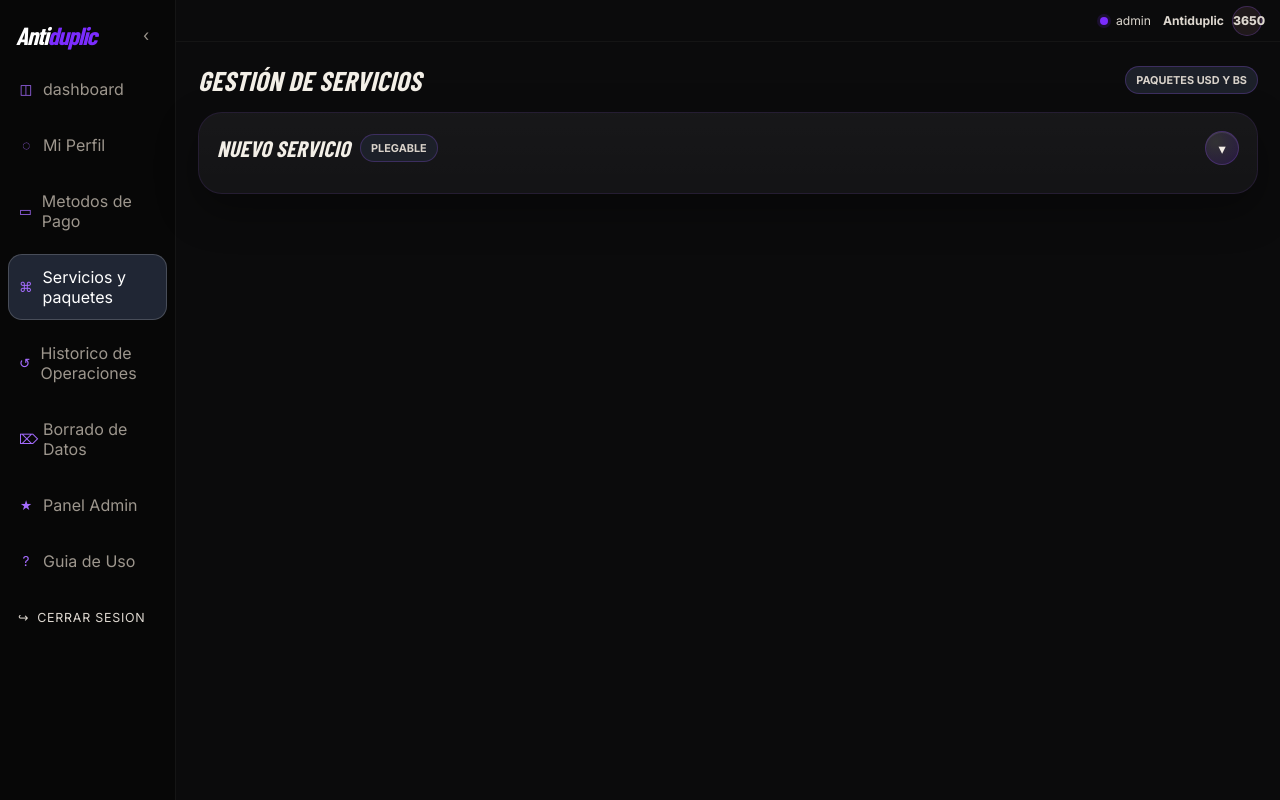
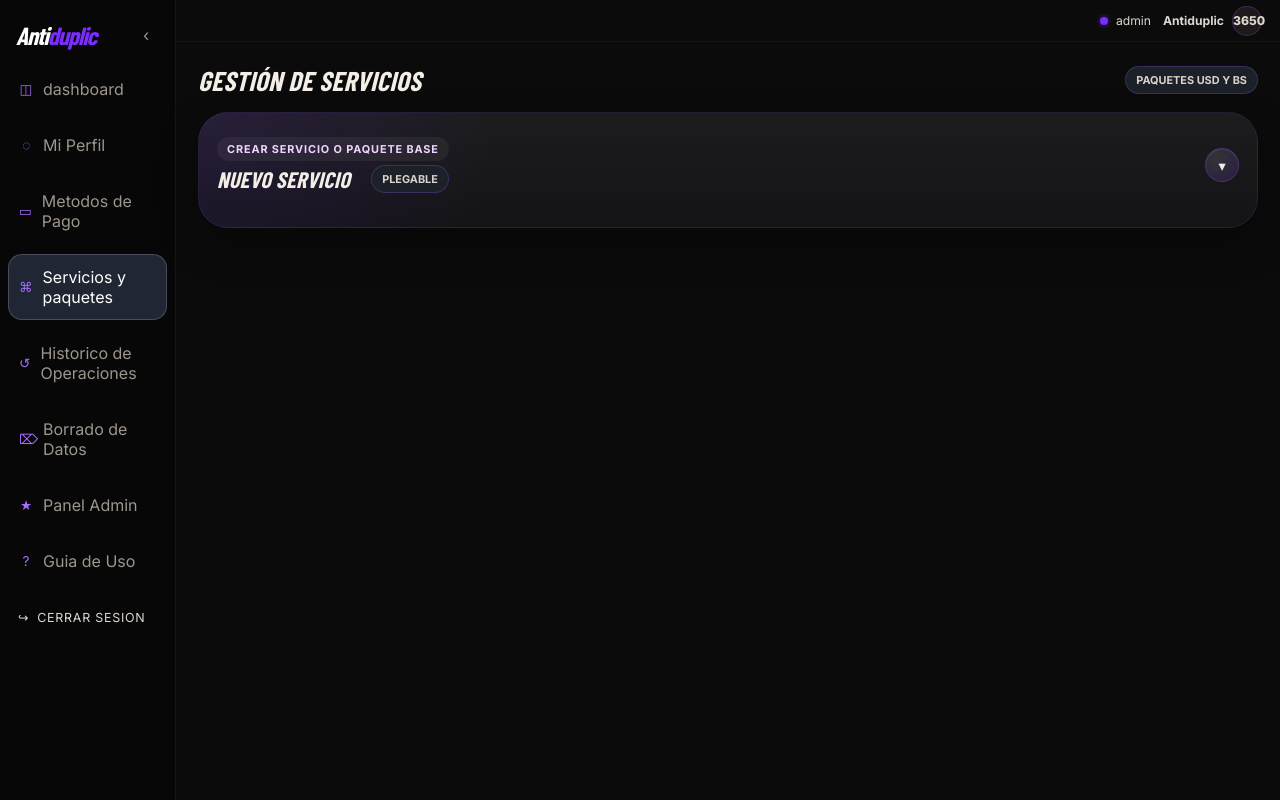
Before and after one commit to 2eliot/Antiduplic, a FastAPI app: page /services in a window 1280 px wide. Run offline with FastAPI, Linux system fonts and the light colour scheme; the visitor is signed in with stand-in values (Sample User, id 1); data comes from the database, SQL or seed files in the repository; data that the repository does not hold is empty; some web fonts are replaced.

Commit message:
Refine catalog cards into mosaic layout

```diff
--- a/static/style.css
+++ b/static/style.css
@@ -347,6 +347,7 @@ label { display: block; margin-bottom: 6px; color: #cfc6b8; font-size: 0.68rem;
 
 .cards-grid { display: grid; gap: 16px; }
 .cards-grid--two { grid-template-columns: repeat(2, minmax(0, 1fr)); }
+.cards-grid--mosaic { grid-template-columns: repeat(auto-fit, minmax(320px, 1fr)); }
 .entity-card, .service-card { padding: 17px; display: flex; align-items: center; gap: 12px; }
 .service-card { justify-content: space-between; }
 .service-card__left { display: flex; gap: 12px; align-items: center; }
@@ -418,6 +419,13 @@ label { display: block; margin-bottom: 6px; color: #cfc6b8; font-size: 0.68rem;
 .package-editor--new { padding-top: 6px; border-top: 1px solid var(--stroke-soft); }
 .panel-heading-heavy--tight { margin-bottom: 0; }
 .collapsible-panel { padding: 0; overflow: hidden; }
+.collapsible-panel--hero {
+    border-radius: 30px;
+    background:
+        radial-gradient(circle at top left, rgba(123,44,255,0.12), transparent 28%),
+        linear-gradient(180deg, rgba(255,255,255,0.02), rgba(255,255,255,0)),
+        var(--bg-panel);
+}
 .collapsible-panel > summary,
 .collapsible-subpanel > summary,
 .collapsible-subcard > summary { list-style: none; }
@@ -431,6 +439,25 @@ label { display: block; margin-bottom: 6px; color: #cfc6b8; font-size: 0.68rem;
     gap: 14px;
     cursor: pointer;
     position: relative;
+}
+.collapsible-copy {
+    display: flex;
+    flex-direction: column;
+    gap: 4px;
+    min-width: 0;
+}
+.collapsible-kicker {
+    display: inline-flex;
+    align-items: center;
+    width: fit-content;
+    padding: 5px 10px;
+    border-radius: 999px;
+    background: rgba(255,255,255,0.05);
+    color: #f0d6ff;
+    font-size: 0.68rem;
+    font-weight: 700;
+    letter-spacing: 0.08em;
+    text-transform: uppercase;
 }
 .collapsible-summary--panel,
 .collapsible-summary--card {
@@ -447,6 +474,13 @@ label { display: block; margin-bottom: 6px; color: #cfc6b8; font-size: 0.68rem;
 .collapsible-summary--subpanel strong { margin: 0; }
 .collapsible-summary--card p,
 .collapsible-summary--subcard p { margin: 4px 0 0; }
+.collapsible-summary--card {
+    min-height: 124px;
+    align-items: flex-start;
+}
+.collapsible-summary--panel {
+    min-height: 104px;
+}
 .collapsible-summary__meta {
     display: flex;
     align-items: center;
@@ -492,6 +526,11 @@ label { display: block; margin-bottom: 6px; color: #cfc6b8; font-size: 0.68rem;
     border-color: rgba(155, 90, 255, 0.38);
     background: radial-gradient(circle at 30% 30%, rgba(255,255,255,0.16), rgba(123,44,255,0.24));
 }
+.collapsible-panel:hover > .collapsible-summary,
+.collapsible-subpanel:hover > .collapsible-summary,
+.collapsible-subcard:hover > .collapsible-summary {
+    background: linear-gradient(180deg, rgba(123,44,255,0.08), rgba(255,255,255,0));
+}
 .collapsible-subpanel > .collapsible-content,
 .collapsible-subcard > .collapsible-content { padding: 0 16px 16px; }
 .collapsible-subcard--new {
@@ -526,6 +565,16 @@ button[disabled] { opacity: 0.55; cursor: not-allowed; }
     .collapsible-summary__meta { align-items: flex-start; flex-direction: column; }
     .collapsible-summary__meta { width: 100%; margin-left: 0; }
     .admin-user-grid { grid-template-columns: 1fr; }
+}
+
+@media (min-width: 1201px) {
+    .cards-grid--mosaic .collapsible-panel--card:nth-child(3n + 1) {
+        transform: translateY(8px);
+    }
+
+    .cards-grid--mosaic .collapsible-panel--card:nth-child(3n + 2) {
+        transform: translateY(-6px);
+    }
 }
 
 @media (max-width: 860px) {
--- a/templates/services.html
+++ b/templates/services.html
@@ -6,11 +6,14 @@
     <span class="soft-chip">PAQUETES USD Y BS</span>
 </section>
 
-<details class="workspace-panel collapsible-panel form-stack"{% if page_error %} open{% endif %}>
+<details class="workspace-panel collapsible-panel collapsible-panel--hero form-stack"{% if page_error %} open{% endif %}>
     <summary class="collapsible-summary collapsible-summary--panel">
-        <div class="panel-heading-heavy panel-heading-heavy--tight">
-            <h3>NUEVO SERVICIO</h3>
-            <span class="soft-chip">PLEGABLE</span>
+        <div class="collapsible-copy">
+            <span class="collapsible-kicker">Crear servicio o paquete base</span>
+            <div class="panel-heading-heavy panel-heading-heavy--tight">
+                <h3>NUEVO SERVICIO</h3>
+                <span class="soft-chip">PLEGABLE</span>
+            </div>
         </div>
         <span class="collapsible-chevron" aria-hidden="true">▾</span>
     </summary>
@@ -28,11 +31,12 @@
     </div>
 </details>
 
-<section class="stack-column">
+<section class="cards-grid cards-grid--mosaic cards-grid--stretch">
     {% for service in services %}
     <details class="workspace-panel entity-card entity-card--stack collapsible-panel collapsible-panel--card">
         <summary class="collapsible-summary collapsible-summary--card">
-            <div class="service-card__left">
+            <div class="service-card__left collapsible-copy">
+                <span class="collapsible-kicker">Editar servicio</span>
                 <div class="entity-card__icon">⌘</div>
                 <div>
                     <h3>{{ loop.index }}. {{ service.name }}</h3>
@@ -66,7 +70,10 @@
 
             <details class="collapsible-subpanel">
                 <summary class="collapsible-summary collapsible-summary--subpanel">
-                    <strong>PAQUETES</strong>
+                    <div class="collapsible-copy">
+                        <span class="collapsible-kicker">Gestionar paquetes</span>
+                        <strong>PAQUETES</strong>
+                    </div>
                     <div class="collapsible-summary__meta">
                         <span class="soft-chip">{{ service.packages | length }} items</span>
                         <span class="collapsible-chevron" aria-hidden="true">▾</span>
@@ -76,7 +83,8 @@
                     {% for package in service.packages | sort(attribute='display_order') %}
                     <details class="collapsible-subcard">
                         <summary class="collapsible-summary collapsible-summary--subcard">
-                            <div>
+                            <div class="collapsible-copy">
+                                <span class="collapsible-kicker">Editar paquete</span>
                                 <strong>{{ package.name }}</strong>
                                 <p class="helper-text">{{ 'Precio en Bs ' ~ ('%.2f'|format(package.bs_price)) if package.bs_price is not none else 'Precio en USD ' ~ ('%.2f'|format(package.usd_price)) }}</p>
                             </div>
@@ -108,7 +116,8 @@
 
                     <details class="collapsible-subcard collapsible-subcard--new">
                         <summary class="collapsible-summary collapsible-summary--subcard">
-                            <div>
+                            <div class="collapsible-copy">
+                                <span class="collapsible-kicker">Crear paquete</span>
                                 <strong>AGREGAR PAQUETE</strong>
                                 <p class="helper-text">Crea un nuevo paquete sin expandir todo el servicio.</p>
                             </div>
```
Also changed, not shown: templates/payment_methods.html (+10 -6 lines).
